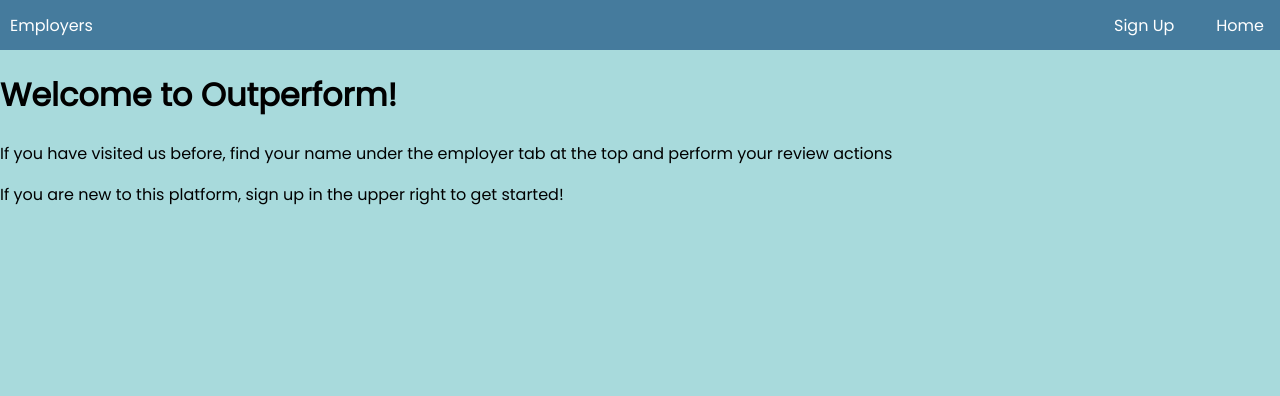
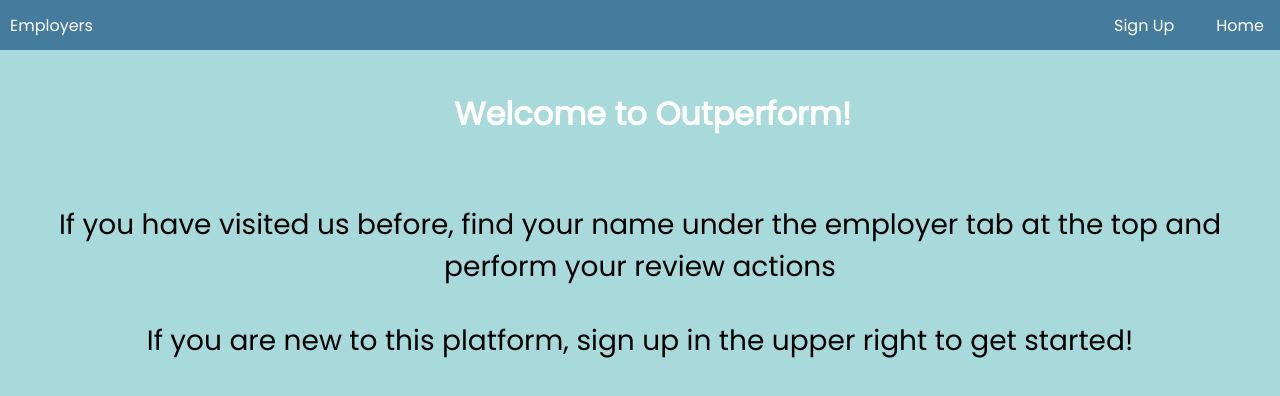
Before and after one commit to Jdale28/WDI-project3, a React (Create React App) app in the folder client/: page / in a window 1280 px wide. Shown: the top 396 px of the page. Built offline with nearby package versions, Linux system fonts and the light colour scheme; the HTML template or start-up script is replaced by a standard one.

Commit message:
Styled homepage

```diff
--- a/client/src/components/HomePage.js
+++ b/client/src/components/HomePage.js
@@ -1,14 +1,30 @@
 import React, { Component } from 'react';
 import styled from "styled-components";
+
+const PageContainer = styled.div`
+width: 100%;
+  .title {
+    color: white;
+    text-align: center;
+    margin-left: 2vw;
+    padding-bottom: 3vw;
+    margin-top: 5vh;
+  }
+  .instructions {
+    text-align: center;
+    font-size: 1.75rem;
+    margin-bottom: 4vh;
+  }
+`
 
 class HomePage extends Component {
   render() {
     return (
-      <div>
-        <h1>Welcome to Outperform!</h1>
-        <p>If you have visited us before, find your name under the employer tab at the top and perform your review actions</p>
-        <p>If you are new to this platform, sign up in the upper right to get started!</p>
-      </div>
+      <PageContainer>
+        <h1 className="title">Welcome to Outperform!</h1>
+        <p className="instructions">If you have visited us before, find your name under the employer tab at the top and perform your review actions</p>
+        <p className="instructions">If you are new to this platform, sign up in the upper right to get started!</p>
+      </PageContainer>
     );
   }
 }
```
